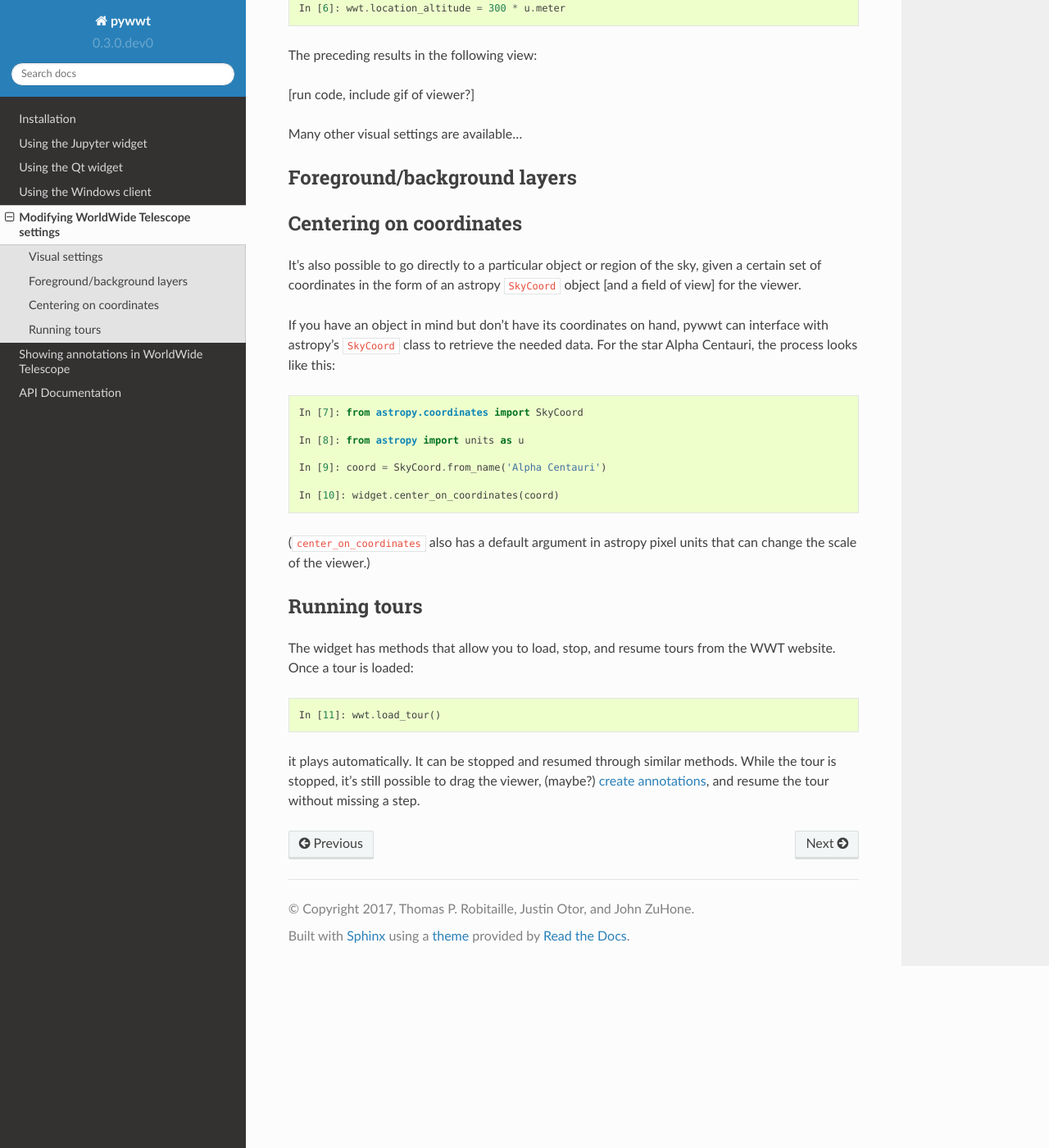
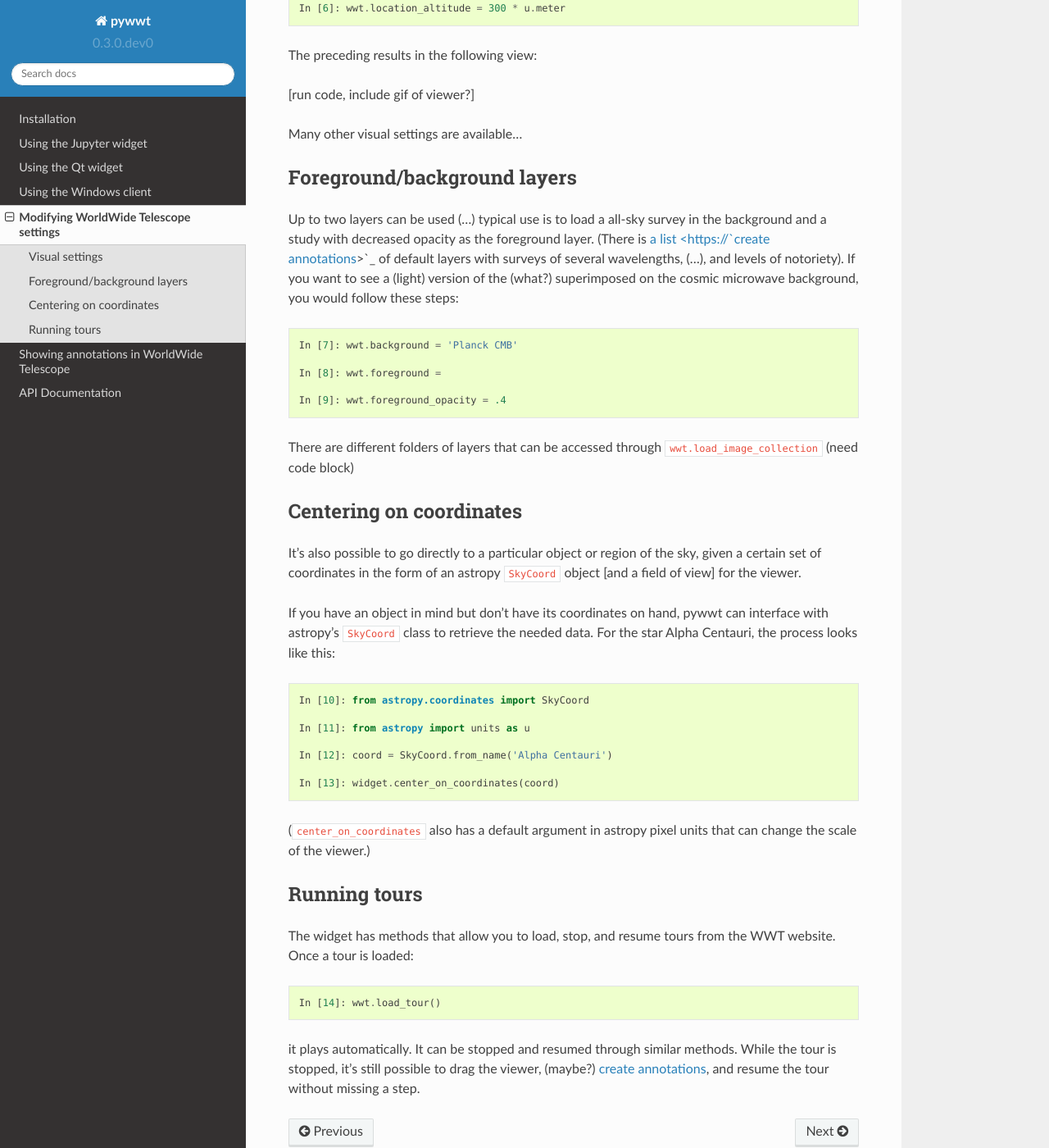
Before and after one commit to WorldWideTelescope/pywwt, a Sphinx documentation site: the page built from docs/settings.rst, in a window 1280 px wide and 1400 px high, scrolled down 798 px. Shown: the whole window at 82% size. Built offline with Sphinx 7.4.7 and the Read the Docs theme 2.0.0, drawn with Linux system fonts in a browser that asks for light colours.

Commit message:
little reminders; waiting on more stable code

```diff
--- a/docs/annotations.rst
+++ b/docs/annotations.rst
@@ -28,12 +28,15 @@ pixels, while the color .. takes any type of value allowable through
 
     In [3]: line.line_color = '#C4D600' # hex strings
        ...: # line.line_color = 'g' # matplotlib default colors
-       ...: # line.line_color = 'thistle' # extended html colors
+       ...: # line.line_color = 'azure' # extended html colors
        ...: # line.line_color = (.07, .15, ,.31, .5) # rgb tuples with opacity
 
 An additional adjustment to the line width results in:
 
 [picture generated from commented code at bottom of file]
+
+.. Only circle fills, polygon fills, and lines have opacities; the lines for
+.. circles and polygons do not.
 
 Polygons are made in the same way as lines, though the viewer will automatically
 connect the last point added to the first in order to form a closed shape. This
--- a/docs/settings.rst
+++ b/docs/settings.rst
@@ -45,9 +45,23 @@ Many other visual settings are available...
 Foreground/background layers
 -----------------------------
 
-.. We can have a dedicated section to show how to set the foreground/background
-.. and how to list available layers. Also we can show how to load a new
-.. image collection URL
+Up to two layers can be used (...) typical use is to load a all-sky survey in
+the background and a study with decreased opacity as the foreground layer.
+(There is `a list <https://`create annotations <https://link-to-annotations.rst>`_>`_
+of default layers with surveys of several wavelengths, (...), and levels of
+notoriety). If you want to see a (light) version of the (what?) superimposed
+on the cosmic microwave background, you would follow these steps:
+
+.. code-block:: python
+
+    In [7]: wwt.background = 'Planck CMB'
+
+    In [8]: wwt.foreground =
+
+    In [9]: wwt.foreground_opacity = .4
+
+There are different folders of layers that can be accessed through
+``wwt.load_image_collection`` (need code block)
 
 Centering on coordinates
 ------------------------
@@ -62,13 +76,13 @@ star Alpha Centauri, the process looks like this:
 
 .. code-block:: python
 
-    In [7]: from astropy.coordinates import SkyCoord
+    In [10]: from astropy.coordinates import SkyCoord
 
-    In [8]: from astropy import units as u
+    In [11]: from astropy import units as u
 
-    In [9]: coord = SkyCoord.from_name('Alpha Centauri')
+    In [12]: coord = SkyCoord.from_name('Alpha Centauri')
 
-    In [10]: widget.center_on_coordinates(coord)
+    In [13]: widget.center_on_coordinates(coord)
 
 (``center_on_coordinates`` also has a default argument in astropy pixel units
 that can change the scale of the viewer.)
@@ -81,7 +95,7 @@ the WWT website. Once a tour is loaded:
 
 .. code-block:: python
 
-    In [11]: wwt.load_tour()
+    In [14]: wwt.load_tour()
 
 it plays automatically. It can be stopped and resumed through similar methods.
 While the tour is stopped, it's still possible to drag the viewer, (maybe?)
```
